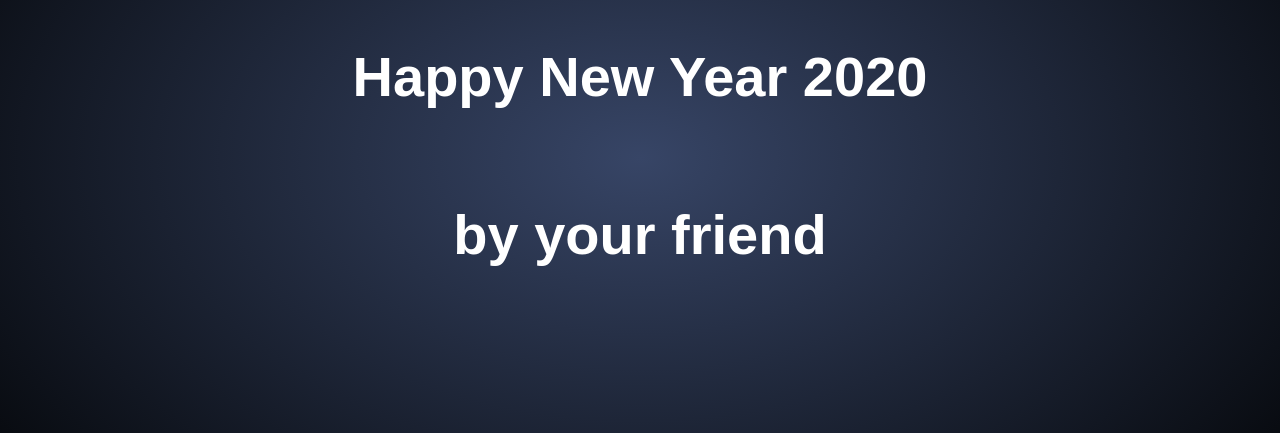
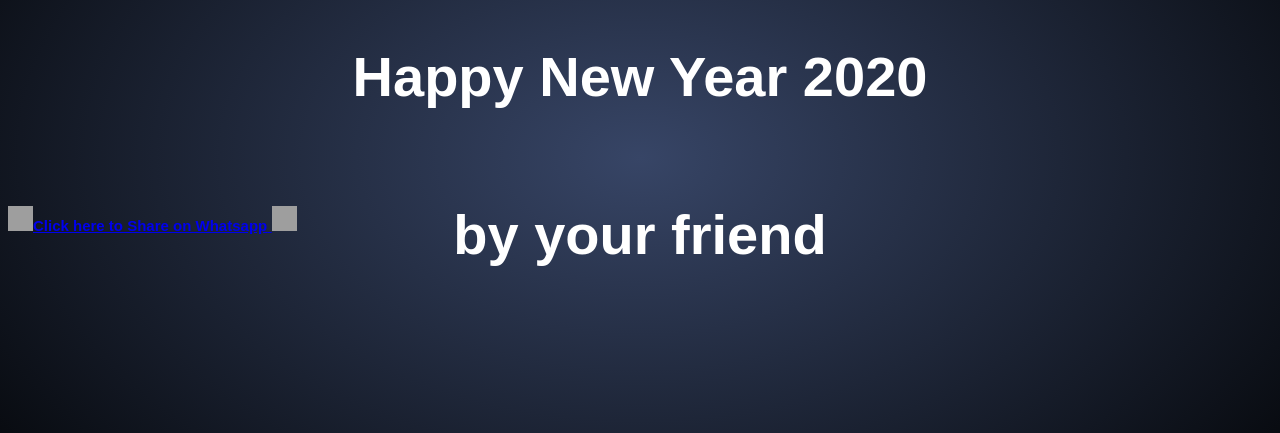
Before and after one commit to VIRUS-ATTACK/newYear2020, a Django app: page / in a window 1280 px wide. Shown: the part 242-675 px from the top of the page. Run offline with Django 3.2, Linux system fonts and the light colour scheme; some web fonts are replaced; grey boxes are pictures that could not be loaded.

Commit message:
whatsapp test

```diff
--- a/mysite/newyear/templates/newyear/files/wishes.html
+++ b/mysite/newyear/templates/newyear/files/wishes.html
@@ -315,6 +315,8 @@
                 window.parent.postMessage('resize', "*");
             }
         </script>
+        <a class="footerbtn" href="whatsapp://send?text=I'm *surya* %0AOpen this once👇👇 %0A wish-you.co/wow/?n=surya %0A"><img width="25px" height="25px" src="http:../wow/wp.png"><b style="font-size: 15px;">Click here to Share on Whatsapp</b> <img width="25px" height="25px" src="http:../wow/wp.png">
+        </a>
 
 
 </body></html>
```
